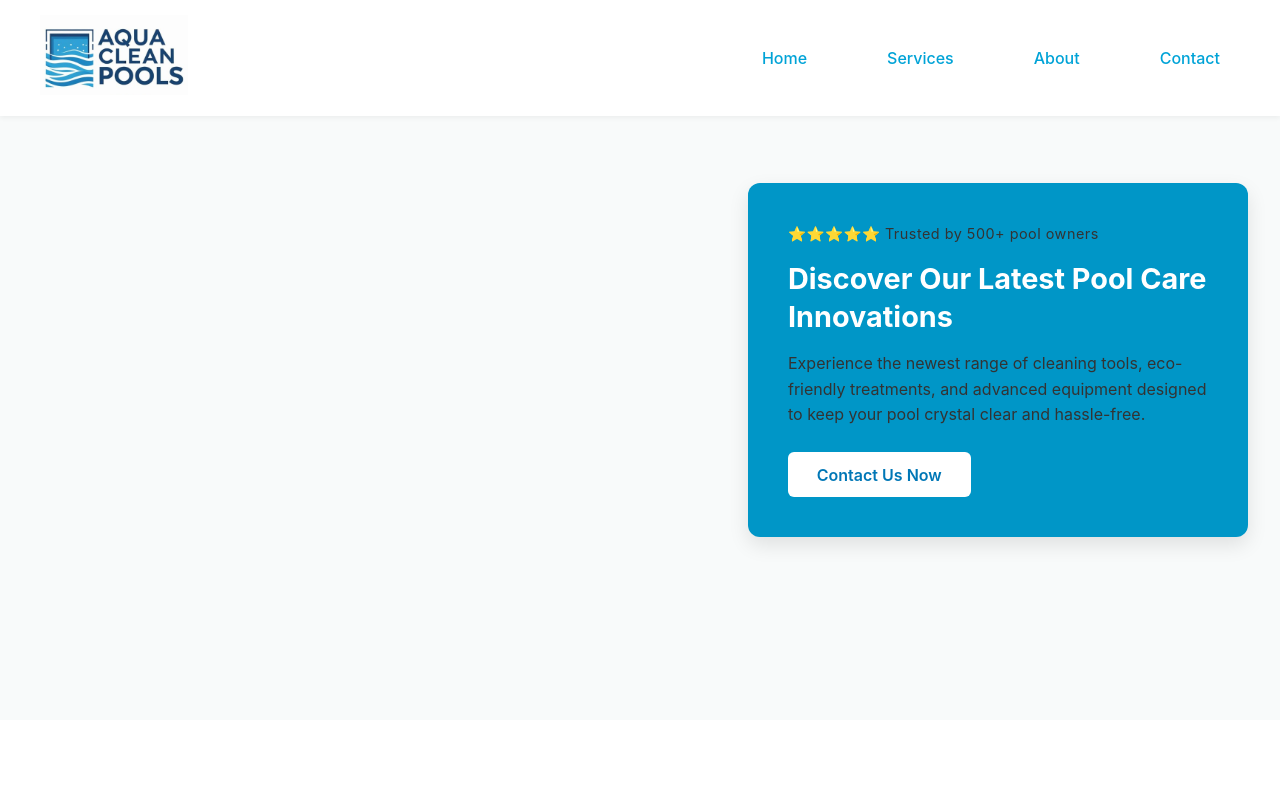
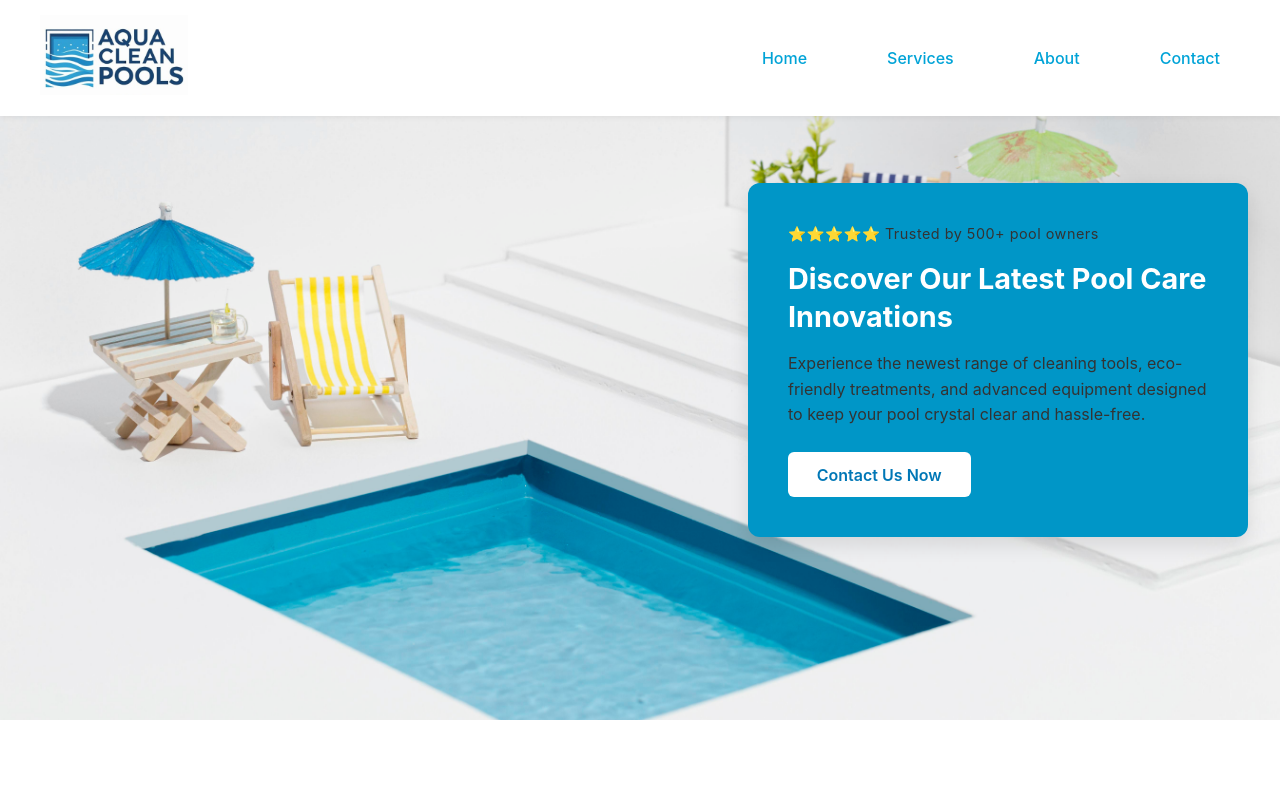
Before and after one commit to aquaclean2021/Aqua-Clean-Pools, a React (Vite) app: page / in a window 1280 px wide. Shown: the top 800 px of the page. Built offline with nearby package versions, Linux system fonts and the light colour scheme.

Commit message:
Reverted Image Tests

```diff
--- a/src/App.css
+++ b/src/App.css
@@ -111,7 +111,7 @@ html {
   text-align: left;
   padding: 5rem 2rem;
   color: #023e8a;
-
+  background-image: url("/assets/images/Front Page Background.jpg");
   background-size: cover;
   background-position: center;
   background-repeat: no-repeat;
```
